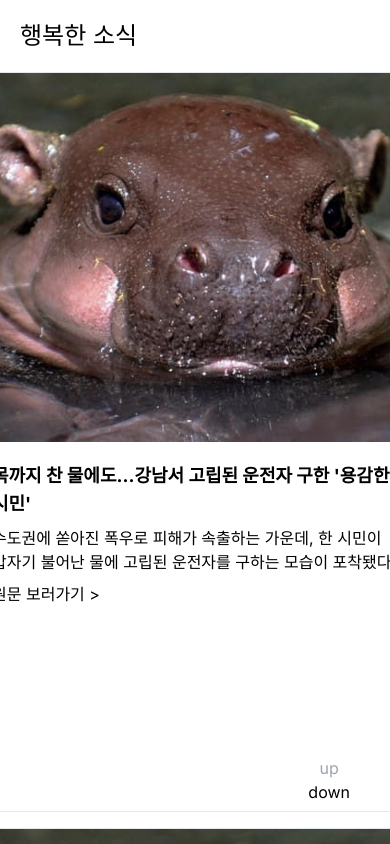
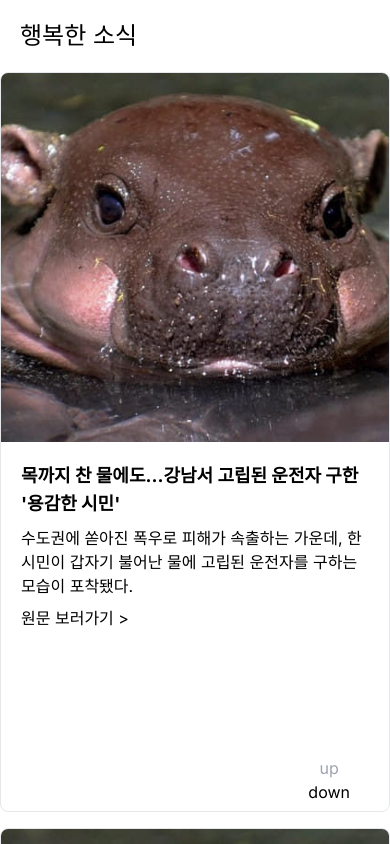
Before and after one commit to ggsno/happynews, a Next.js app: page / in a window 390 px wide. Built offline with nearby package versions, Linux system fonts and the light colour scheme.

Commit message:
fix: 모바일 화면에서 좌우 짤림현상 수정

```diff
--- a/src/components/ArticleContainer.tsx
+++ b/src/components/ArticleContainer.tsx
@@ -15,8 +15,8 @@ export default function ArticleContainer({
       {articles.map((article, i) => (
         <div
           key={`article ${i}`}
-          className="flex-shrink-0 w-[var(--content-width)] h-[calc(100vh-var(--header-height)-2rem)]
-           snap-start mb-4 "
+          className="flex-shrink-0 snap-start mb-4 max-w-[var(--content-width)]
+            h-[calc(100vh-var(--header-height)-2rem)]"
         >
           <Article {...article} />
         </div>
```
